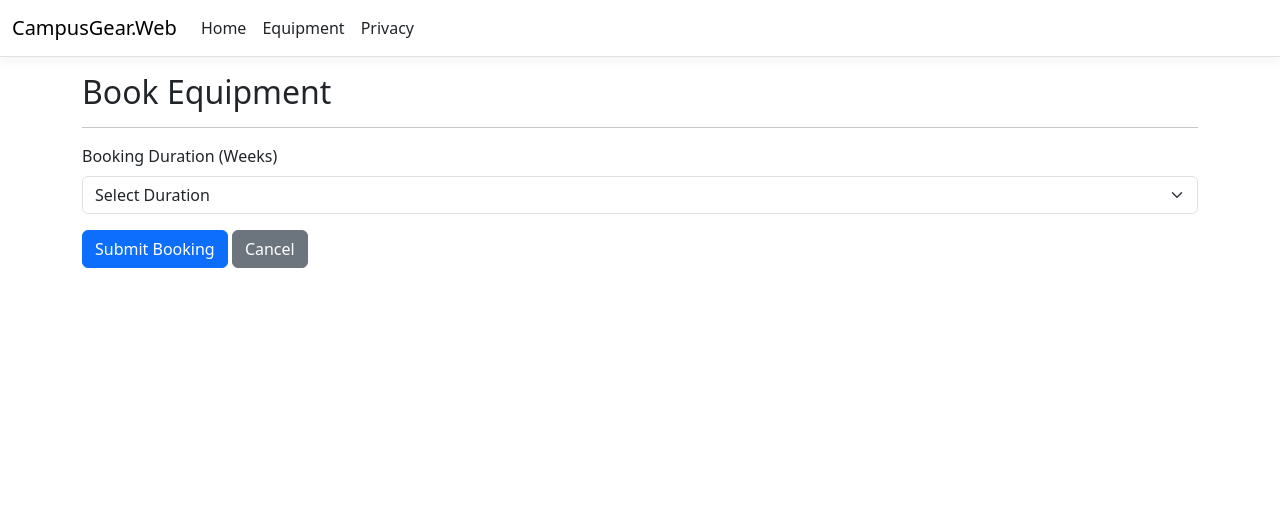
After one commit to kapokris/CampusGear, an ASP.NET Core app: template CampusGear.Web/Views/Equipment/Book.cshtml in a window 1280 px wide. The commit adds this page. Shown: the top 508 px of the page. Run offline with ASP.NET Core 8, Linux system fonts and the light colour scheme; the template is opened without the code that fills it, so the values that code supplies are empty; style sheets or scripts are compiled from the project's sources.

Commit message:
Add student equipment booking interface

```diff
--- /dev/null
+++ b/CampusGear.Web/Views/Equipment/Book.cshtml
@@ -0,0 +1,38 @@
+@model CampusGear.Web.ViewModels.BookingViewModel
+
+@{
+    ViewData["Title"] = "Book Equipment";
+}
+
+<h2>Book Equipment</h2>
+<hr />
+
+<h4>@Model.EquipmentName</h4>
+
+<form asp-controller="Equipment" asp-action="Book" method="post">
+    <input type="hidden" asp-for="EquipmentId" />
+
+    <div asp-validation-summary="ModelOnly" class="text-danger"></div>
+
+    <div class="mb-3">
+        <label asp-for="Duration" class="form-label"></label>
+
+        <select asp-for="Duration" class="form-select">
+            <option value="">Select Duration</option>
+            <option value="1">1 Week</option>
+            <option value="2">2 Weeks</option>
+            <option value="3">3 Weeks</option>
+            <option value="4">4 Weeks</option>
+        </select>
+
+        <span asp-validation-for="Duration" class="text-danger"></span>
+    </div>
+
+    <button type="submit" class="btn btn-primary">
+        Submit Booking
+    </button>
+
+    <a asp-controller="Equipment" asp-action="Index" class="btn btn-secondary">
+        Cancel
+    </a>
+</form>
```
Also changed, not shown: CampusGear.Web/Controllers/EquipmentController.cs (+77 -0 lines), CampusGear.Web/Models/BookingRequestDto.cs (added, +8 -0 lines), CampusGear.Web/ViewModels/BookingViewModel.cs (added, +16 -0 lines), CampusGear.Web/Views/Equipment/Index.cshtml (+11 -0 lines).
